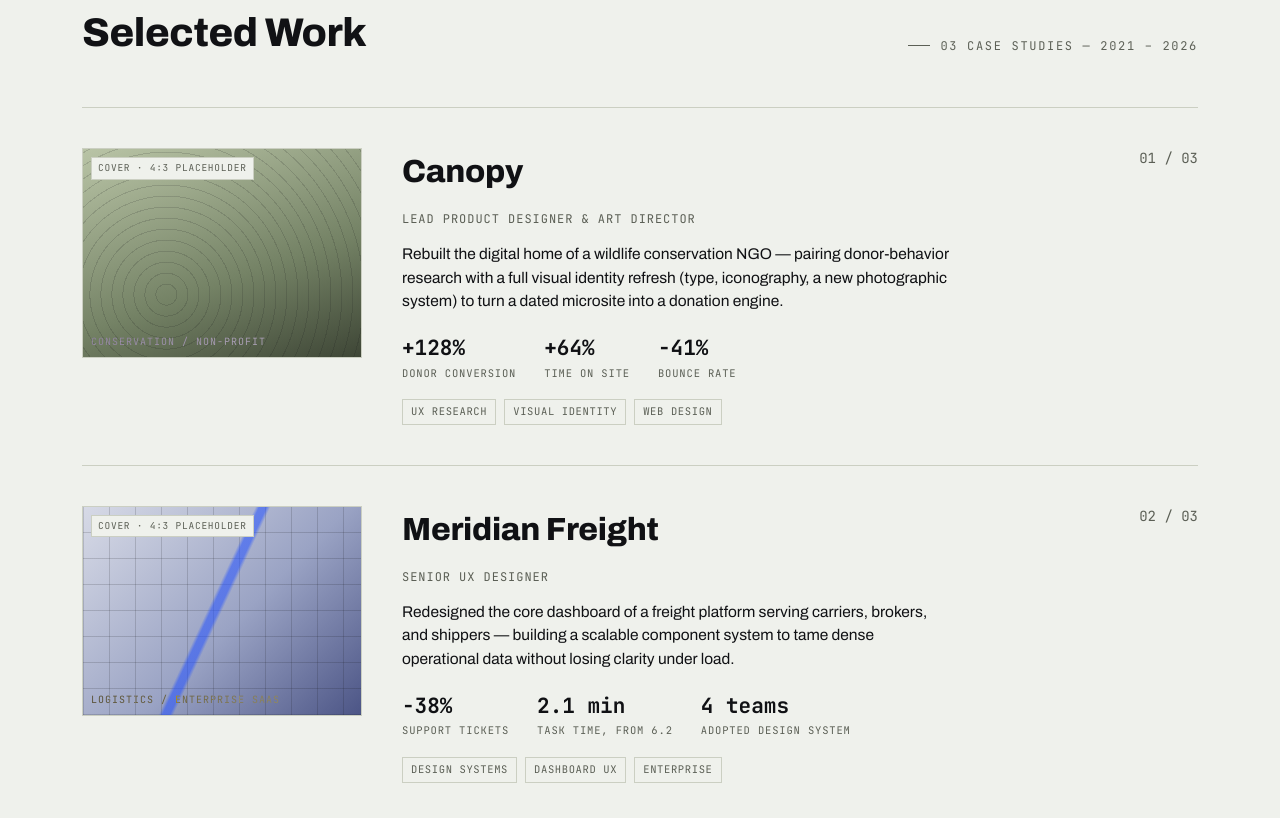
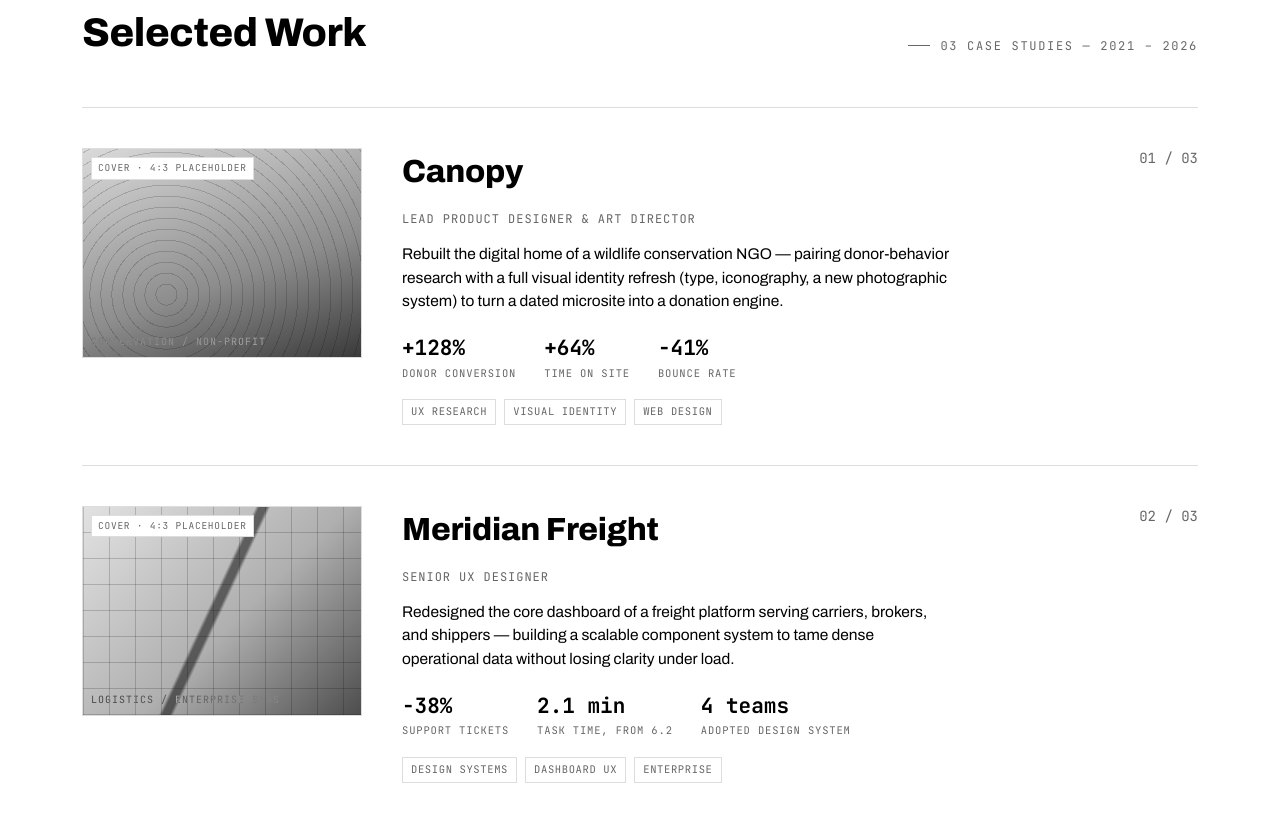
Before and after one commit to MAHEN1412/Sushma-Website, a website built with Vite: page index.html in a window 1280 px wide. Shown: the part 722-1540 px from the top of the page. Built offline with nearby package versions, Linux system fonts and the light colour scheme.

Commit message:
Switch color system to pure black-and-white monochrome theme
Removes the blue accent and all color across the site (light + dark
mode) for a more minimal, editorial look. Grayscale case-study cover
gradients and a neutral status dot on the contact page.

```diff
--- a/css/style.css
+++ b/css/style.css
@@ -1,19 +1,19 @@
 
 /* ============ TOKENS ============ */
 :root{
-  --paper: #EFF1EC;
-  --paper-raised: #E5E8E0;
-  --ink: #101114;
-  --muted: #5B5F55;
-  --line: #CBCFC2;
-  --accent: #2451FF;
+  --paper: #FFFFFF;
+  --paper-raised: #F0F0F0;
+  --ink: #000000;
+  --muted: #666666;
+  --line: #DDDDDD;
+  --accent: #000000;
   --accent-ink: #FFFFFF;
 
-  --footer-bg: #101114;
-  --footer-fg: #EFF1EC;
-  --footer-muted: #9B9F94;
-  --footer-line: #2B2D28;
-  --footer-accent: #6E8AFF;
+  --footer-bg: #000000;
+  --footer-fg: #FFFFFF;
+  --footer-muted: #999999;
+  --footer-line: #333333;
+  --footer-accent: #FFFFFF;
 
   --font-display: "Archivo", "Helvetica Neue", Arial, sans-serif;
   --font-body: "Archivo", "Helvetica Neue", Arial, sans-serif;
@@ -23,13 +23,13 @@
 }
 @media (prefers-color-scheme: dark){
   :root:not([data-theme="light"]){
-    --paper: #0E0F10; --paper-raised: #17181A; --ink: #EDEDE9;
-    --muted: #9A9E92; --line: #2A2C27; --accent: #6E8AFF; --accent-ink: #0E0F10;
+    --paper: #000000; --paper-raised: #1A1A1A; --ink: #FFFFFF;
+    --muted: #999999; --line: #333333; --accent: #FFFFFF; --accent-ink: #000000;
   }
 }
 :root[data-theme="dark"]{
-  --paper: #0E0F10; --paper-raised: #17181A; --ink: #EDEDE9;
-  --muted: #9A9E92; --line: #2A2C27; --accent: #6E8AFF; --accent-ink: #0E0F10;
+  --paper: #000000; --paper-raised: #1A1A1A; --ink: #FFFFFF;
+  --muted: #999999; --line: #333333; --accent: #FFFFFF; --accent-ink: #000000;
 }
 *{box-sizing:border-box;}
 html{scroll-behavior:smooth;}
@@ -91,10 +91,10 @@ section{ padding:76px 0; scroll-margin-top:84px; }
   position:absolute; bottom:8px; left:8px; z-index:2; font-family:var(--font-mono); font-size:10px;
   letter-spacing:.1em; text-transform:uppercase; color:#fff; mix-blend-mode:difference;
 }
-.thumb-canopy{ background: repeating-radial-gradient(circle at 30% 70%, transparent 0 10px, rgba(16,17,20,.14) 10px 11px), linear-gradient(160deg,#B9C4A6,#748265 60%,#3E4636); }
-.thumb-meridian{ background: repeating-linear-gradient(0deg, rgba(16,17,20,.16) 0 1px, transparent 1px 26px), repeating-linear-gradient(90deg, rgba(16,17,20,.16) 0 1px, transparent 1px 26px), linear-gradient(135deg,#D7DAE6,#9AA3C4 55%,#4C5586); }
-.thumb-meridian::after{ content:""; position:absolute; inset:0; background:linear-gradient(115deg, transparent 46%, #2451FF 47%, #2451FF 49%, transparent 50%); opacity:.55; }
-.thumb-folio{ background:linear-gradient(90deg, #E2C9A0 0 12%, #C99A6B 12% 27%, #7A5240 27% 34%, #D8B7C9 34% 47%, #8E6C8B 47% 58%, #47506B 58% 74%, #202433 74% 100%); }
+.thumb-canopy{ background: repeating-radial-gradient(circle at 30% 70%, transparent 0 10px, rgba(0,0,0,.16) 10px 11px), linear-gradient(160deg,#DADADA,#8C8C8C 60%,#3A3A3A); }
+.thumb-meridian{ background: repeating-linear-gradient(0deg, rgba(0,0,0,.18) 0 1px, transparent 1px 26px), repeating-linear-gradient(90deg, rgba(0,0,0,.18) 0 1px, transparent 1px 26px), linear-gradient(135deg,#E2E2E2,#AFAFAF 55%,#4D4D4D); }
+.thumb-meridian::after{ content:""; position:absolute; inset:0; background:linear-gradient(115deg, transparent 46%, #000000 47%, #000000 49%, transparent 50%); opacity:.5; }
+.thumb-folio{ background:linear-gradient(90deg, #D2D2D2 0 12%, #B6B6B6 12% 27%, #8A8A8A 27% 34%, #DCDCDC 34% 47%, #9E9E9E 47% 58%, #5C5C5C 58% 74%, #262626 74% 100%); }
 
 .chip{ font-family:var(--font-mono); font-size:10.5px; text-transform:uppercase; letter-spacing:.06em; border:1px solid var(--line); padding:4px 8px; color:var(--muted); }
 
@@ -203,7 +203,7 @@ footer.contact{ background:var(--footer-bg); color:var(--footer-fg); padding:96p
 .contact-secondary{ margin-top:18px; }
 
 .status-card{ border:1px solid var(--line); padding:22px 24px; display:flex; align-items:flex-start; gap:14px; }
-.status-dot{ width:9px; height:9px; border-radius:50%; background:#3E8E5A; margin-top:6px; flex:none; box-shadow:0 0 0 3px color-mix(in srgb, #3E8E5A 22%, transparent); }
+.status-dot{ width:9px; height:9px; border-radius:50%; background:var(--ink); margin-top:6px; flex:none; box-shadow:0 0 0 3px color-mix(in srgb, var(--ink) 18%, transparent); }
 .status-card p{ font-size:14.5px; margin:0; color:var(--ink); }
 .status-label{ font-family:var(--font-mono); font-size:10.5px; text-transform:uppercase; letter-spacing:.1em; color:var(--muted); display:block; margin-bottom:6px; }
 
```
